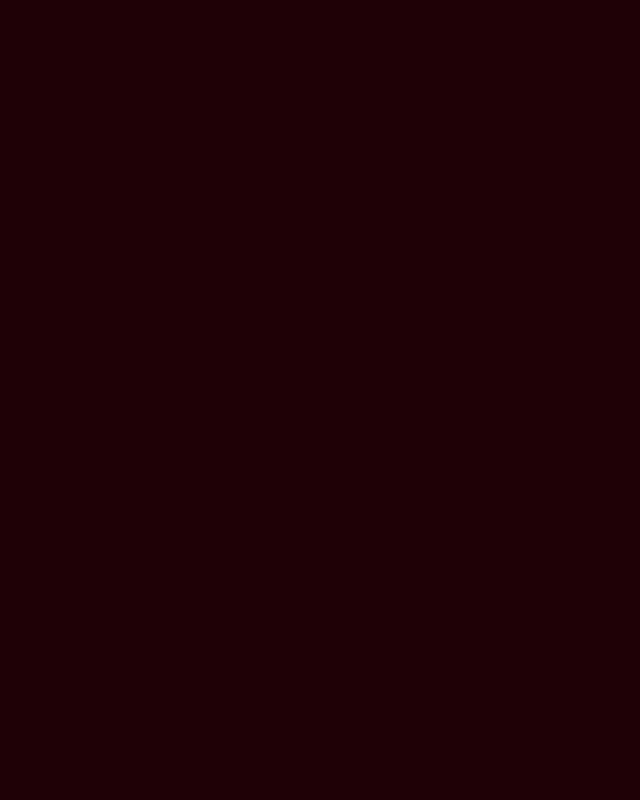
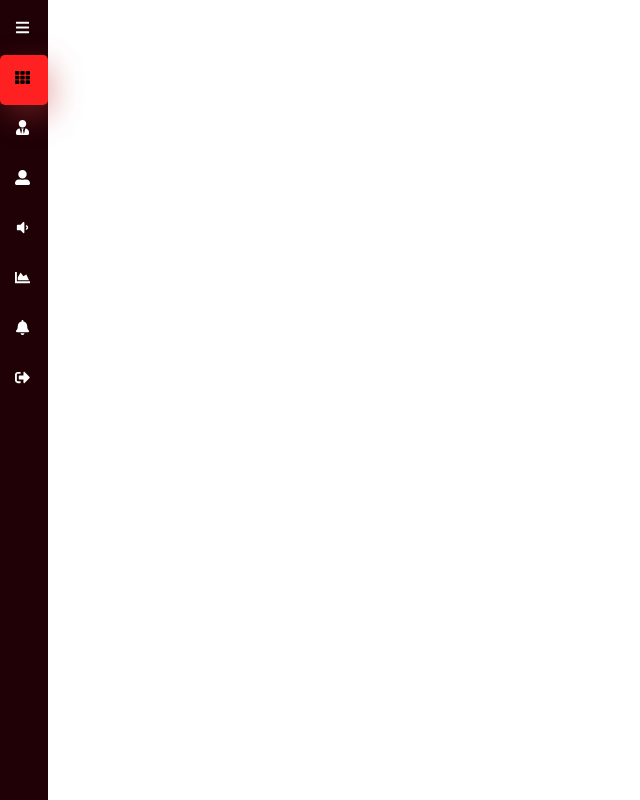
Before and after one commit to Manujayad98/GymC, a React (Create React App) app in the folder Web/gymc-frontend/: page /sidebar in a window 1280 px wide. Before the commit this address had no page. Shown: the whole page, without its empty margins (0-640 px from the left). Built offline with nearby package versions, Linux system fonts and the light colour scheme.

Commit message:
sidebar component

```diff
--- a/Web/gymc-frontend/package.json
+++ b/Web/gymc-frontend/package.json
@@ -10,6 +10,7 @@
     "google-map-react": "^2.2.0",
     "react": "^18.2.0",
     "react-dom": "^18.2.0",
+    "react-icons": "^4.4.0",
     "react-router-dom": "^6.3.0",
     "react-scripts": "5.0.1",
     "react-scroll": "^1.8.7",
--- a/Web/gymc-frontend/src/App.js
+++ b/Web/gymc-frontend/src/App.js
@@ -8,6 +8,7 @@ import Contact from './Components/LandingPage/ContactUs';
 import Trainers from './Components/LandingPage/Trainers';
 import Login from './Components/LandingPage/Login';
 import Registration from './Components/RegistrationPage/Registration';
+import Sidebar from './Components/Utilities/Sidebar/Sidebar';
 import './App.css';
 import { BrowserRouter as Router, Route, Routes } from 'react-router-dom';
 
@@ -24,6 +25,7 @@ function App() {
       <Routes>
         <Route exact path="/" element={<Home />}></Route>
           <Route path="/registration" element={<Registration />}></Route>
+          <Route path="/sidebar" element={<Sidebar />}></Route>
       </Routes>
       </div>
     </Router>
--- a/Web/gymc-frontend/src/Components/LandingPage/LandingPage.css
+++ b/Web/gymc-frontend/src/Components/LandingPage/LandingPage.css
@@ -1,5 +1,3 @@
-/* @import url('https://fonts.googleapis.com/css2?family=Lato:wght@300;400;700&display=swap'); */
-
 @import url('https://fonts.googleapis.com/css2?family=Inter:wght@400;500;700&family=Poppins:wght@300;400;700&display=swap');
 
 body {
--- /dev/null
+++ b/Web/gymc-frontend/src/Components/Utilities/Sidebar/Sidebar.css
@@ -0,0 +1,81 @@
+@import url('https://fonts.googleapis.com/css2?family=Inter:wght@400;500;700&family=Poppins:wght@300;400;700&display=swap');
+
+*{
+    margin:0;
+    padding:0;
+    text-decoration: none;
+    font-family: 'Poppins', sans-serif;
+
+}
+.container{
+    display:flex;
+    background-color: #fff;
+
+}
+main{
+    width: 100%;
+    padding: 20px;
+}
+.sidebar{
+    background: #1F0106;
+    color: #fff;
+    height: 100vh;
+    width: 250px;
+    transition: all 0.5s;
+}
+.top_section{
+    display: flex;
+    align-items:center;
+    padding:20px 15px;
+}
+.logo{
+    height: 5rem;
+    display: flex;
+    /* font-weight: bold; */
+    font-size: 22px;
+    gap: 1rem;
+    align-items: center;
+    justify-content: center;
+    height: 4%;
+}
+.logo>img{
+    width: 3.5rem;
+    height: 3rem;
+}
+.logo>span{
+    font-size: 12px;
+}
+.h1{
+    font-size: 30px;
+    color: #fff;
+}
+.bars{
+    display: flex;
+    font-size: 15px;
+    margin-left: 50px;
+}
+.link{
+    display: flex;
+    color: #fff;
+    padding: 10px 15px;
+    gap: 15px;
+    transition: all 0.5s;
+}
+.link:hover{
+    background:#FF2121;
+    color: #000;
+    border-radius: 5px;
+    transition: all 0.5s;
+}
+.active{
+    background: #FF2121;
+    color: #000;
+    border-radius: 5px;
+}
+.icon, .link_text{
+    font-size: 15px;
+    line-height: 30px;
+}
+h1{
+    color: black;
+}
--- /dev/null
+++ b/Web/gymc-frontend/src/Components/Utilities/Sidebar/Sidebar.jsx
@@ -0,0 +1,92 @@
+import React, { useState } from 'react';
+import {
+    FaBars,
+    FaTh,
+    FaUserTie,
+    FaUserAlt,
+    FaVolumeDown,
+    FaChartArea,
+    FaBell,
+
+    FaSignOutAlt
+}from "react-icons/fa";
+import { NavLink } from 'react-router-dom';
+import './Sidebar.css'
+import logo from '../../../images/logo.png'
+
+
+const Sidebar = ({children}) => {
+    const[isOpen ,setIsOpen] = useState(false);
+    const toggle = () => setIsOpen (!isOpen);
+    const menuItem=[
+        {
+            path:"/sidebar",
+            name:"Dashboard",
+            icon:<FaTh/>
+        },
+        {
+            path:"/about",
+            name:"Trainers",
+            icon:<FaUserTie/>
+        },
+        {
+            path:"/analytics",
+            name:"Trainees",
+            icon:<FaUserAlt/>
+        },
+        {
+            path:"/comment",
+            name:"Announcements",
+            icon:<FaVolumeDown/>
+        },
+        {
+            path:"/product",
+            name:"Analytics",
+            icon:<FaChartArea/>
+        },
+        {
+            path:"/productList",
+            name:"Notification",
+            icon:<FaBell />
+
+        },
+        {
+            path:"/productList",
+            name:"Logout",
+            icon:<FaSignOutAlt />
+
+        }
+    ]
+    return (
+        <div className="container">
+           <div style={{width: isOpen ? "200px" : "50px"}} className="sidebar">
+               <div className="top_section">
+                   {/* <h1 style={{display: isOpen ? "block" : "none"}} className="logo"> <img src={logo} alt="" /></h1> */}
+                   <div style={{display: isOpen ? "block" : "none"}} className="logo">
+                    <img src={logo}  alt="" />
+                   </div>
+                   {/* <span>
+                   For Your fitness
+
+                   </span> */}
+                   <div style={{marginLeft: isOpen ? "60px" : "0px"}} className="bars">
+                       <FaBars onClick={toggle}/>
+                   </div>
+               </div>
+               {
+                   menuItem.map((item, index)=>(
+                       <NavLink to={item.path} key={index} className="link" activeclassName="active">
+                           <div className="icon">{item.icon}</div>
+                           <div style={{display: isOpen ? "block" : "none"}} className="link_text">{item.name}</div>
+                       </NavLink>
+                   ))
+               }
+           </div>
+           <main>{children}
+           </main>
+
+        </div>
+    );
+};
+
+export default Sidebar;
```
Also changed, not shown: 2 other files (tests, documents, lock files or other folders).
